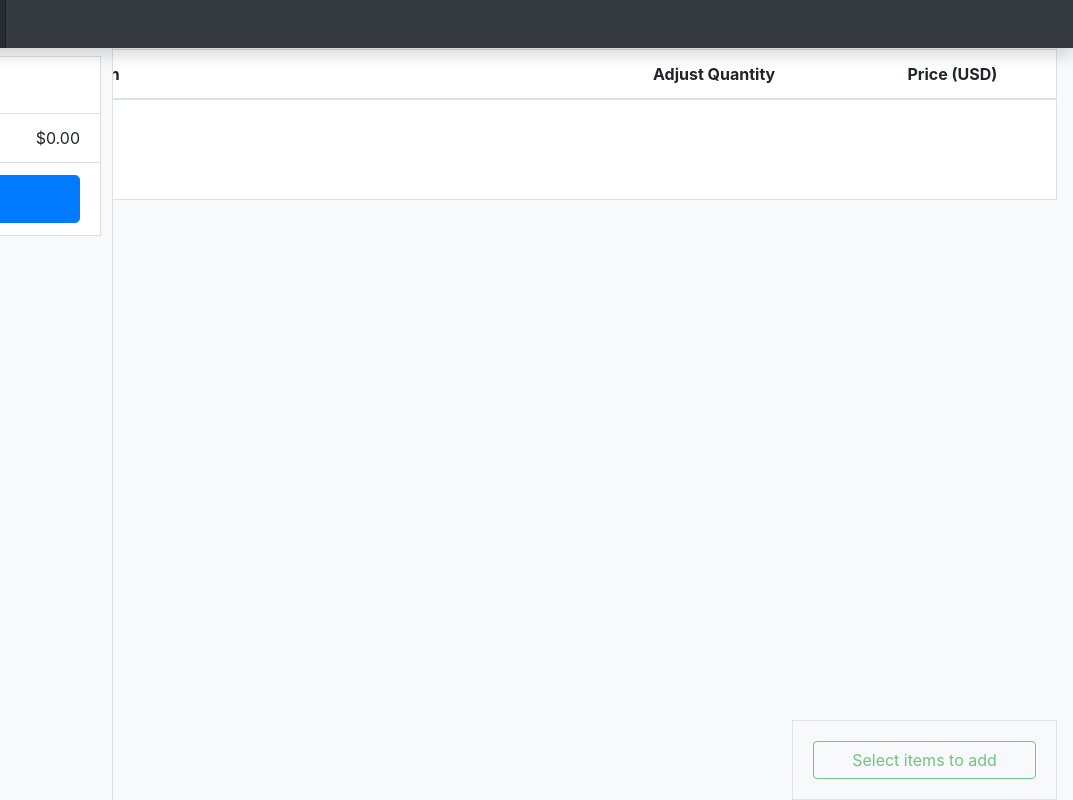
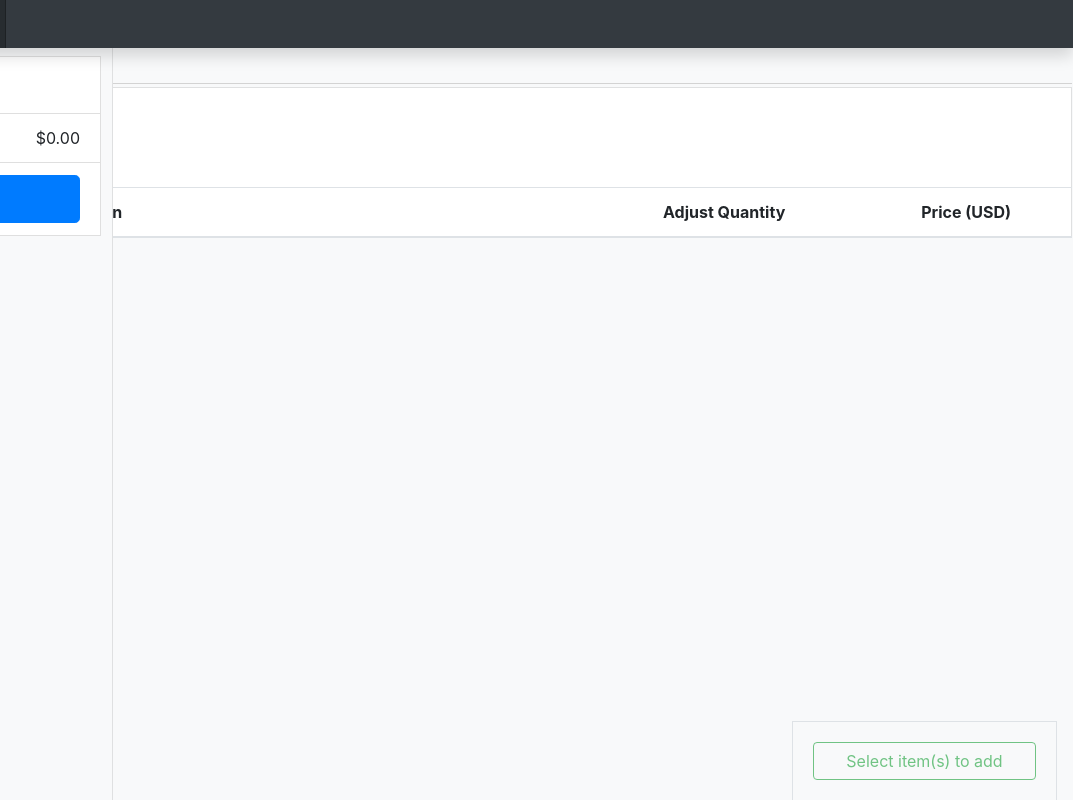
Before and after one commit to strtw/ES6-Shopping-Page, a website built with webpack: page dist/index.html in a window 1280 px wide. Shown: the full height of the page, 207-1280 px from the left. Built offline with nearby package versions, Linux system fonts and the light colour scheme.

Commit message:
Remove header row from display, adjust styles which were impacted, add shopping title

```diff
--- a/src/styles/styles.scss
+++ b/src/styles/styles.scss
@@ -36,11 +36,16 @@
 
 .product-listing{
   border:1px solid #F8F9FA !important;
+  padding-right: 0 !important;
 }
 
 .table{
   border:1px solid #DFE0E1;
   margin-bottom: 0 !important;
+}
+
+.table td{
+  border-top: 1px dotted #dee2e6;
 }
 
 .product-listing__checkbox-column{
@@ -183,14 +188,16 @@ th     { background:#eee; }
 
 .cart-add{
   position: relative;
-  bottom: 129px;
+    bottom: 166px;
     padding: 20px;
     float: 0;
     background-color: #F8F9FA;
     width: 265px;
     border: 1px solid #DEE2E6;
     float: right;
+    margin-right: 15px;
 }
+
 
 .cart-add__button{
   width: 100%;
@@ -257,3 +264,19 @@ th     { background:#eee; }
   .fa-caret-up:before {
     content: "\f0d8";
   }
+
+  .table__header{
+    display: table-footer-group;
+  }
+
+  .title-row{
+    position: relative;
+    top: 46px;
+    left: 15px;
+    border-bottom: 1px solid lightgray;
+  }
+
+  nav .sidebar{
+    position: relative !important;
+    top: -11px !important;
+  }
--- a/src/templates/pageHtml.js
+++ b/src/templates/pageHtml.js
@@ -1,7 +1,7 @@
 export const pageHtml =
 `<div class="container-fluid">
+        <div class="row title-row"><h4>Shop ***REMOVED***</h4></div>
         <div class="row">
-
             <main id="product-listing" role="main" class="col product-listing" >
                <!-- Product table inserts here dynamically-->
             </main>
--- a/src/templates/productTableMaker.js
+++ b/src/templates/productTableMaker.js
@@ -43,12 +43,12 @@ export const productTableMaker = function productTableMaker(data) {
     return `
     <div class="table-fix" id="product-table">
     <table class="table">
-                <thead>
+                <thead class="table__header">
                     <tr>
                         <th style="width: 16.66%">Product</th>
                         <th>Description</th>
-                        <th style="width: 16.66%">Adjust Quantity</th>
-                        <th class="text-center" style="width: 16.66%">Price (USD)</th>
+                        <th style="width:16.66%">Adjust Quantity</th>
+                        <th class="text-center" style="width:16.66%">Price (USD)</th>
                     </tr>
                 </thead>
                 <tbody>
@@ -60,7 +60,7 @@ export const productTableMaker = function productTableMaker(data) {
             </table>
             </div>
             <div id="cart-add" class="cart-add">
-            <button id="cart-add__button" class="cart-add__button btn btn-outline-success" disabled>Select items to add</button>
+            <button id="cart-add__button" class="cart-add__button btn btn-outline-success" disabled>Select item(s) to add</button>
            </div>
             `;
   }
```
Also changed, not shown: src/styles/styles.css, 1 other file. Lines whose indentation alone changed are shown as unchanged.
